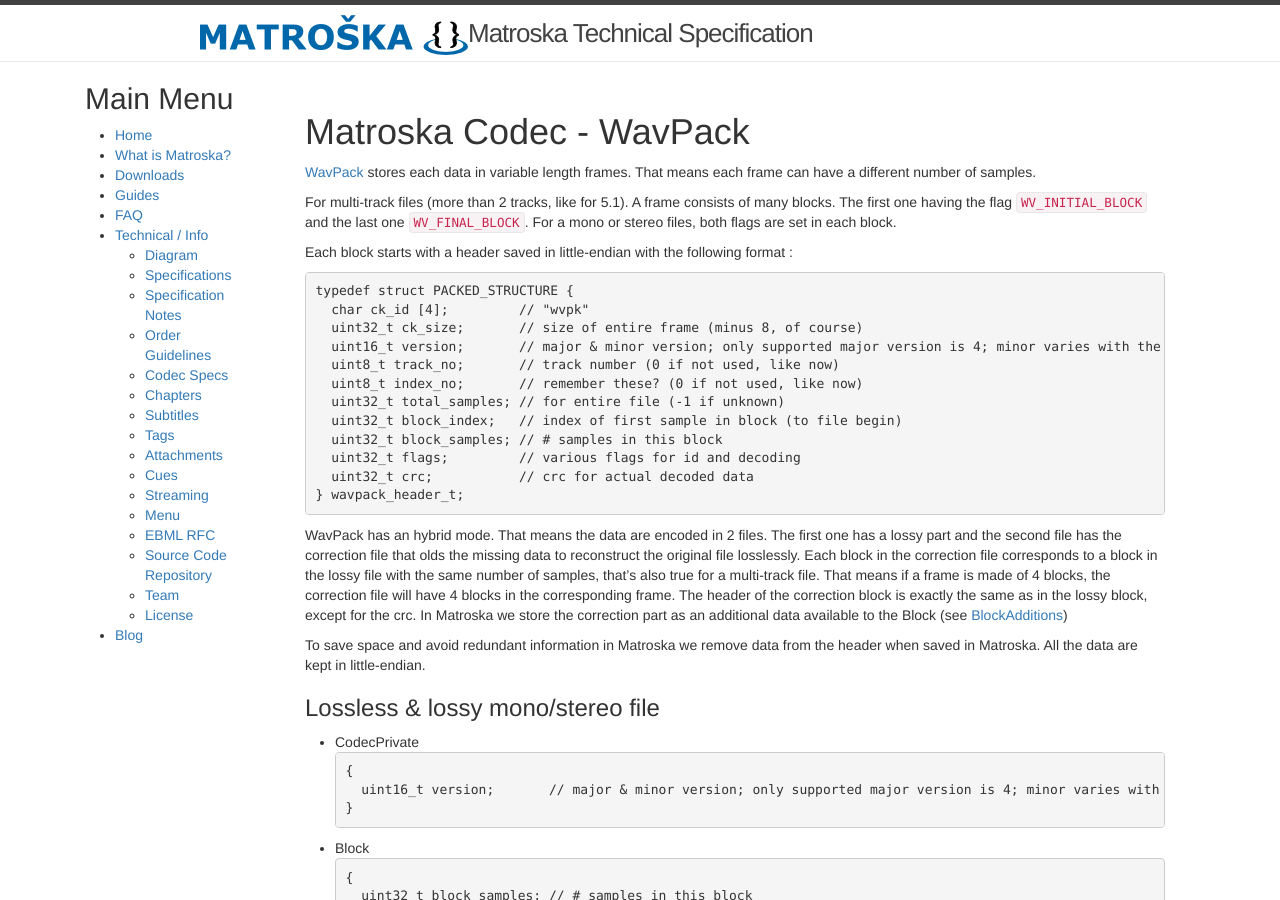
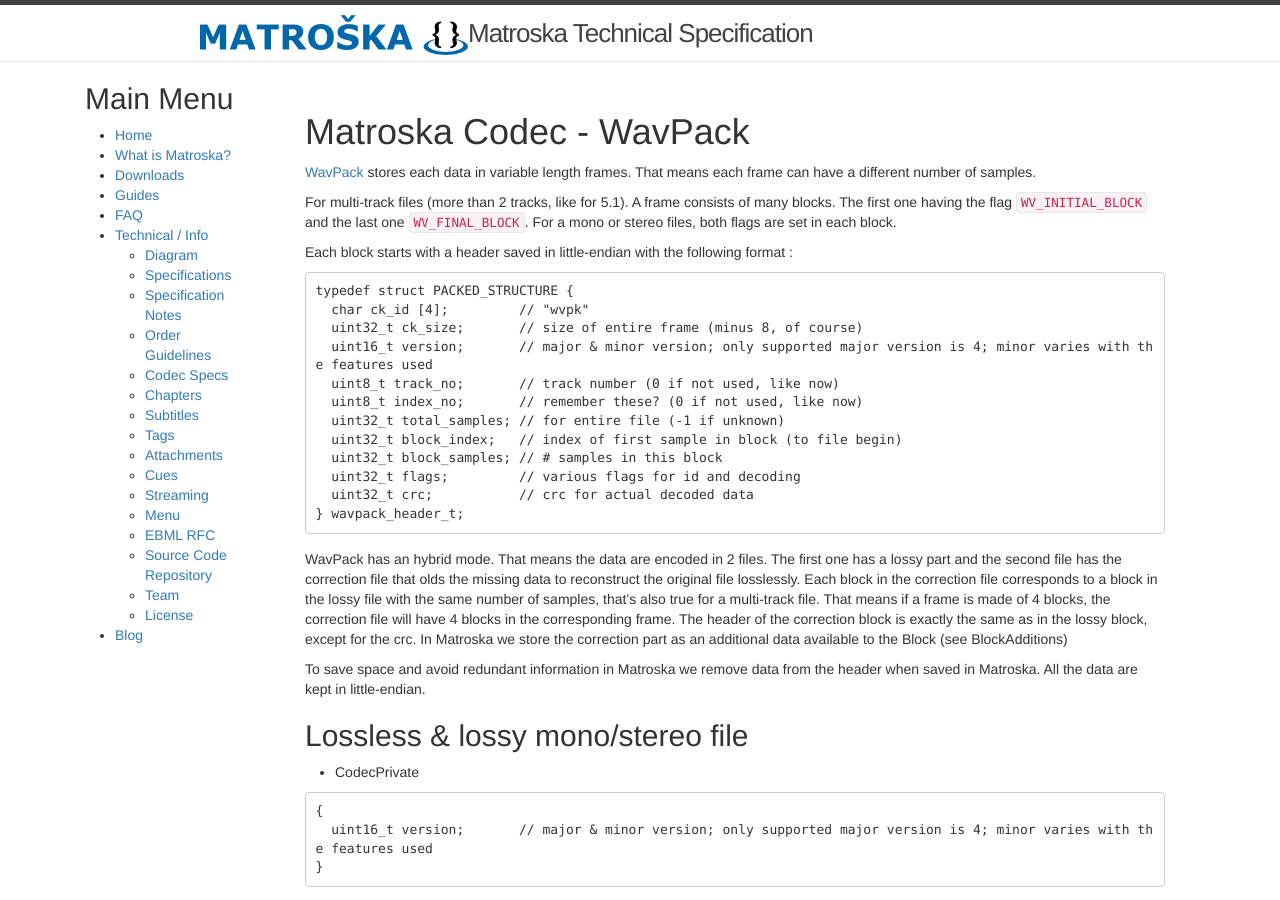
Before and after one commit to ietf-wg-cellar/matroska-specification, a Jekyll site: the page built from wavpack.md, in a window 1280 px wide and 900 px high. Built offline with Jekyll 4.4.1, drawn with Linux system fonts in a browser that asks for light colours; our own code applies the rules of GitHub Pages for plain Markdown files.

Commit message:
fix wavpack Markdown formatting

````diff
--- a/wavpack.md
+++ b/wavpack.md
@@ -9,11 +9,11 @@
 
 Each block starts with a header saved in little-endian with the following format :
 
-<pre>
+```
 typedef struct PACKED_STRUCTURE {
   char ck_id [4];         // "wvpk"
   uint32_t ck_size;       // size of entire frame (minus 8, of course)
-  uint16_t version;       // major &amp; minor version; only supported major version is 4; minor varies with the features used
+  uint16_t version;       // major & minor version; only supported major version is 4; minor varies with the features used
   uint8_t track_no;       // track number (0 if not used, like now)
   uint8_t index_no;       // remember these? (0 if not used, like now)
   uint32_t total_samples; // for entire file (-1 if unknown)
@@ -22,63 +22,76 @@
   uint32_t flags;         // various flags for id and decoding
   uint32_t crc;           // crc for actual decoded data
 } wavpack_header_t;
-</pre>
+```
 
 
-WavPack has an hybrid mode. That means the data are encoded in 2 files. The first one has a lossy part and the second file has the correction file that olds the missing data to reconstruct the original file losslessly. Each block in the correction file corresponds to a block in the lossy file with the same number of samples, that's also true for a multi-track file. That means if a frame is made of 4 blocks, the correction file will have 4 blocks in the corresponding frame. The header of the correction block is exactly the same as in the lossy block, except for the crc. In Matroska we store the correction part as an additional data available to the Block (see <a href="../index.html#BlockAdditions">BlockAdditions</a>)
+WavPack has an hybrid mode. That means the data are encoded in 2 files. The first one has a lossy part and the second file has the correction file that olds the missing data to reconstruct the original file losslessly. Each block in the correction file corresponds to a block in the lossy file with the same number of samples, that's also true for a multi-track file. That means if a frame is made of 4 blocks, the correction file will have 4 blocks in the corresponding frame. The header of the correction block is exactly the same as in the lossy block, except for the crc. In Matroska we store the correction part as an additional data available to the Block (see BlockAdditions)
 
 
 To save space and avoid redundant information in Matroska we remove data from the header when saved in Matroska. All the data are kept in little-endian.
 
-### Lossless &amp; lossy mono/stereo file
+## Lossless &amp; lossy mono/stereo file
 
-<ul><li> CodecPrivate
-<pre>
+* CodecPrivate
+
+```
 {
-  uint16_t version;       // major &amp; minor version; only supported major version is 4; minor varies with the features used
+  uint16_t version;       // major & minor version; only supported major version is 4; minor varies with the features used
 }
-</pre></li>
-<li> Block
-<pre>
+```
+
+* Block
+
+```
 {
   uint32_t block_samples; // # samples in this block
   uint32_t flags;         // various flags for id and decoding
   uint32_t crc;           // crc for actual decoded data
 }
 [ block data ]
-</pre></li>
-</ul><h3>Hybrid mono/stereo files</h3>
-<ul><li> CodecPrivate
-<pre>
+```
+
+## Hybrid mono/stereo files
+* CodecPrivate
+
+```
 {
-  uint16_t version;       // major &amp; minor version; only supported major version is 4; minor varies with the features used
+  uint16_t version;       // major & minor version; only supported major version is 4; minor varies with the features used
 }
-</pre></li>
-<li> Block
-<pre>
+```
+
+* Block
+
+```
 {
   uint32_t block_samples; // # samples in this block
   uint32_t flags;         // various flags for id and decoding
   uint32_t crc;           // crc for actual decoded data
 }
 [ block data ]
-</pre></li>
-<li> BlockAdditional (level 1)
-<pre>
+```
+
+* BlockAdditional (level 1)
+
+```
 {
   uint32_t crc;           // crc for actual decoded data
 }
 [ correction block data ]
-</pre></li>
-</ul><h3>Lossless &amp; lossy multi-track file</h3>
-<ul><li> CodecPrivate
-<pre>
+```
+
+## Lossless &amp; lossy multi-track file
+* CodecPrivate
+
+```
 {
-  uint16_t version;       // major &amp; minor version; only supported major version is 4; minor varies with the features used
+  uint16_t version;       // major & minor version; only supported major version is 4; minor varies with the features used
 }
-</pre></li>
-<li> Block
-<pre>
+```
+
+* Block
+
+```
 {
   uint32_t block_samples; // # samples in this block
   uint32_t flags;         // various flags for id and decoding
@@ -99,18 +112,20 @@
 }
 [ block data # 3 ]
 ...
-</pre></li>
-</ul>
+```
 
-### Hybrid multi-track files
-<ul><li> CodecPrivate
-<pre>
+## Hybrid multi-track files
+* CodecPrivate
+
+```
 {
-  uint16_t version;       // major &amp; minor version; only supported major version is 4; minor varies with the features used
+  uint16_t version;       // major & minor version; only supported major version is 4; minor varies with the features used
 }
-</pre></li>
-<li> Block
-<pre>
+```
+
+* Block
+
+```
 {
   uint32_t block_samples; // # samples in this block
   uint32_t flags;         // various flags for id and decoding
@@ -131,9 +146,11 @@
 }
 [ block data # 3 ]
 ...
-</pre></li>
-<li> BlockAdditional (level 1)
-<pre>
+```
+
+* BlockAdditional (level 1)
+
+```
 {
   uint32_t crc;           // crc for actual decoded data
   uint32_t blocksize;     // size of the data to follow
@@ -150,5 +167,4 @@
 }
 [ correction block data # 3 ]
 ...
-</pre></li>
-</ul>
+```
````
